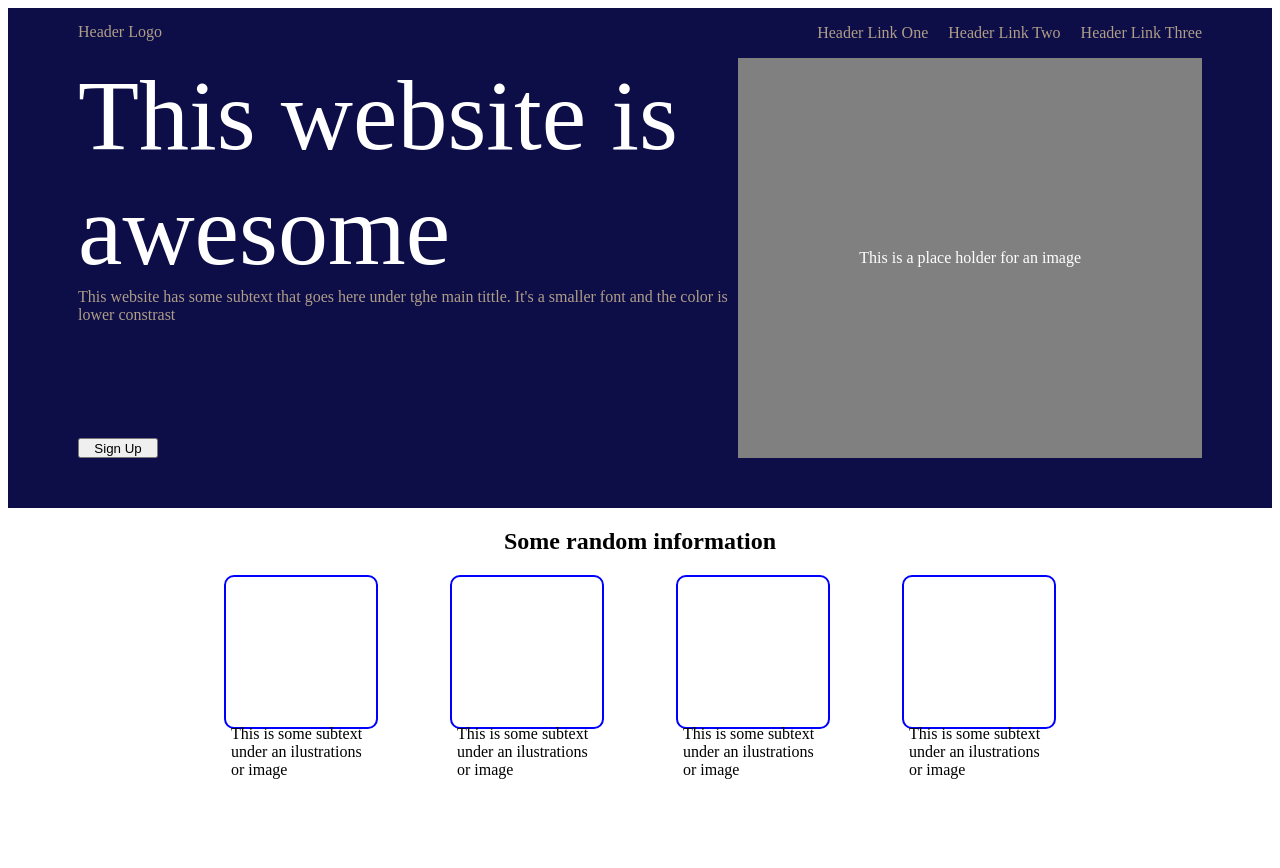
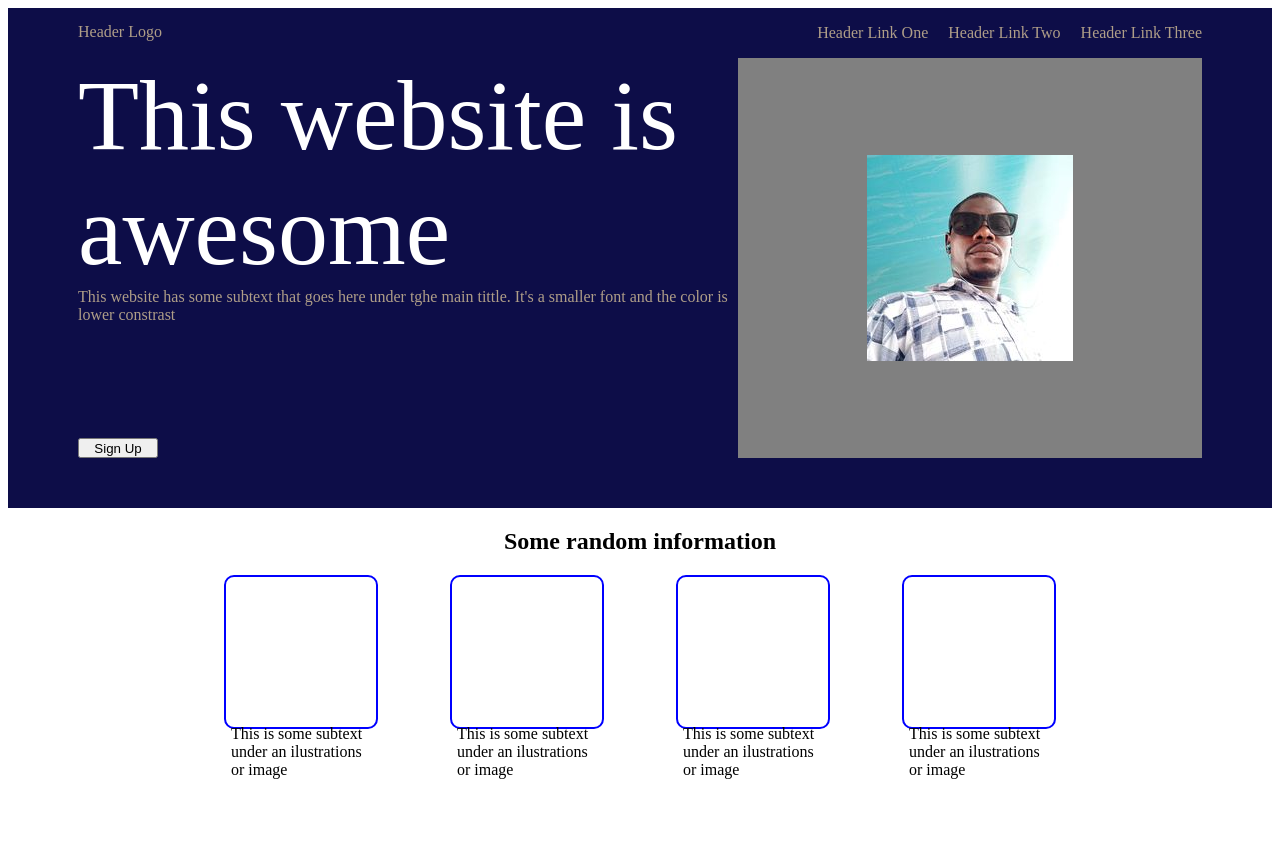
Before and after one commit to Lifebarinua/landing-page, a plain HTML site: page index.html in a window 1280 px wide. Shown: the top 868 px of the page. Drawn offline with Linux system fonts and the light colour scheme.

Commit message:
update site

```diff
--- a/index.html
+++ b/index.html
@@ -4,7 +4,7 @@
 <head>
     <meta charset="UTF-8">
     <meta name="viewport" content="width=device-width, initial-scale=1.0">
-    <title>Page-Landing</title>
+    <title>Landing-page</title>
     <link rel="stylesheet" href="./style.css">
 </head>
 
@@ -28,7 +28,7 @@
                 </div>
                 <button class="sidn-up"> Sign Up</button>
             </div>
-            <div class="onebox"> This is a place holder for an image </div>
+            <div class="onebox"> <img src="./assets/life1.jpg" alt="Uncle Life"> </div>
         </div>
     </div>
     <h2>Some random information</h2>
```
Also changed, not shown: assets/life1.jpg (added).
